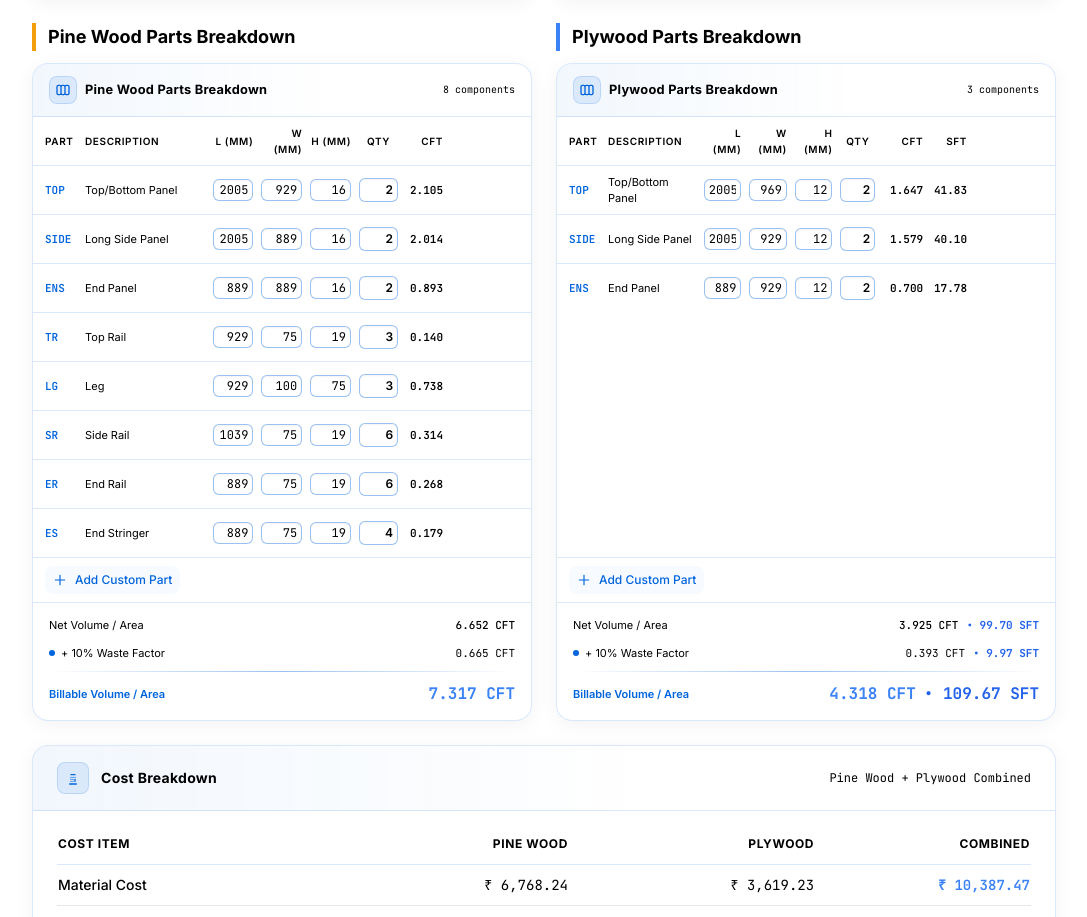
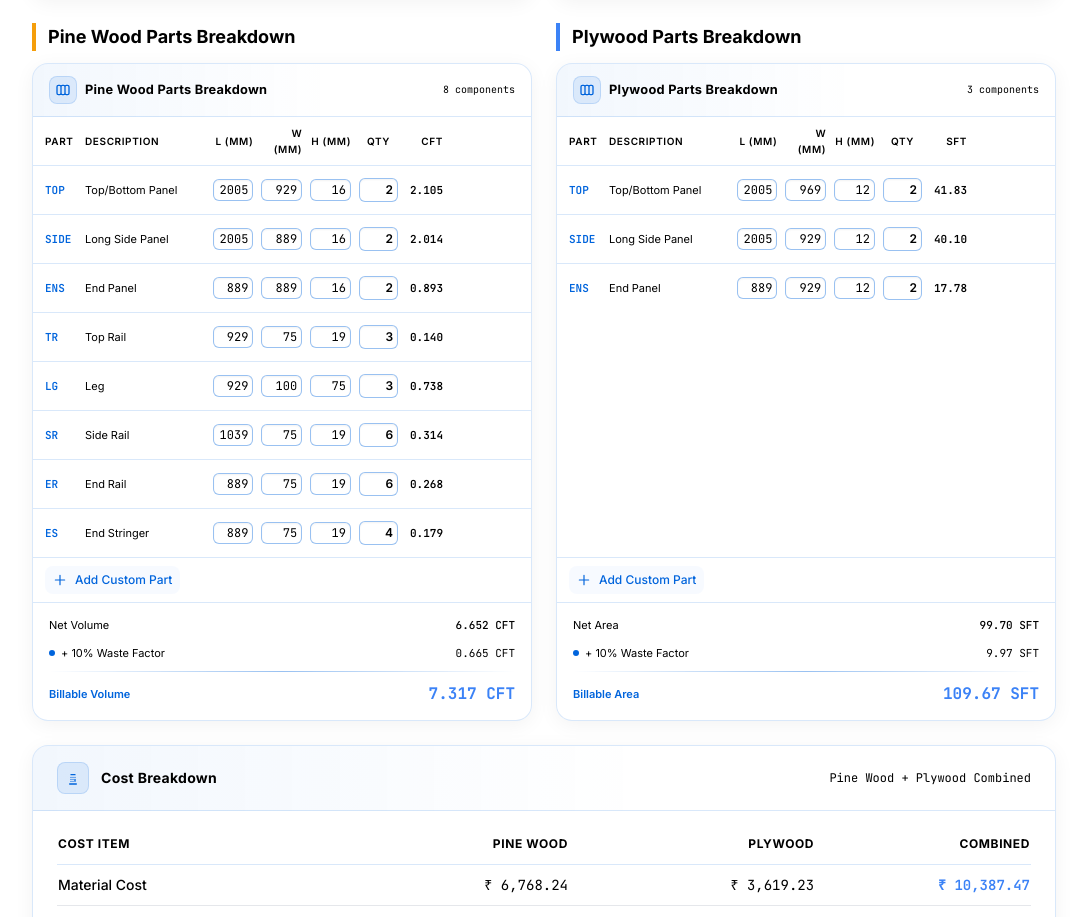
Before and after one commit to rajeshkanna-s/wood-box-cost-calculator, a React (Vite) app: page / in a window 1280 px wide. Shown: the part 1796-2713 px from the top of the page, without its empty margins (96-1183 px from the left). Built offline with nearby package versions, Linux system fonts and the light colour scheme.

Commit message:
Show SFT only for plywood and CFT only for wood in parts breakdown

```diff
--- a/src/components/BoxCalculator/PartsTable.jsx
+++ b/src/components/BoxCalculator/PartsTable.jsx
@@ -49,13 +49,12 @@ export default function PartsTable({ parts, result, rates, onUpdatePart, onAddPa
             <thead>
               <tr>
                 <th style={thStyle(true, false, { width: '10%' })}>Part</th>
-                <th style={thStyle(false, false, { width: isPlywood ? '22%' : '30%' })}>Description</th>
+                <th style={thStyle(false, false, { width: '30%' })}>Description</th>
                 <th style={thStyle(false, false, { width: '11%' })}>L (mm)</th>
                 <th style={thStyle(false, false, { width: '11%' })}>W (mm)</th>
                 <th style={thStyle(false, false, { width: '11%' })}>H (mm)</th>
                 <th style={thStyle(false, false, { width: '11%', textAlign: 'center' })}>Qty</th>
-                <th style={thStyle(false, !isPlywood, { width: '11%', textAlign: 'right' })}>{isPlywood ? 'CFT' : (rates?.rateUnit || 'CFT')}</th>
-                {isPlywood && <th style={thStyle(false, true, { width: '11%', textAlign: 'right' })}>SFT</th>}
+                <th style={thStyle(false, true, { width: '11%', textAlign: 'right' })}>{isPlywood ? 'SFT' : (rates?.rateUnit || 'CFT')}</th>
                 <th style={compact ? { width: '40px', padding: '0.5rem 0.25rem' } : { width: '60px' }}></th>
               </tr>
             </thead>
@@ -122,23 +121,18 @@ export default function PartsTable({ parts, result, rates, onUpdatePart, onAddPa
                       type="number"
                       className={`table-input w-full text-center inline-flex items-center justify-center text-xs font-semibold`}
                       style={{
-                        height: compact ? '1.5rem' : '1.75rem',
-                        padding: compact ? '0.125rem 0.25rem' : undefined,
-                        color: 'var(--text-main)',
+                       height: compact ? '1.5rem' : '1.75rem',
+                       padding: compact ? '0.125rem 0.25rem' : undefined,
+                       color: 'var(--text-main)',
                       }}
                       value={p.qty === 0 ? '' : p.qty}
                       onChange={(e) => onUpdatePart(i, 'qty', e.target.value)}
                       disabled={p.isExcluded}
                     />
                   </td>
-                  <td style={tdStyle(false, !isPlywood, { color: 'var(--text-main)', textAlign: 'right' })} className="font-mono font-semibold">
-                    {formatCFT(p.cft)}
+                  <td style={tdStyle(false, true, { color: 'var(--text-main)', textAlign: 'right' })} className="font-mono font-semibold">
+                    {isPlywood ? Number(p.sft || 0).toFixed(compact ? 2 : 3) : formatCFT(p.cft)}
                   </td>
-                  {isPlywood && (
-                    <td style={tdStyle(false, true, { color: 'var(--text-main)', textAlign: 'right' })} className="font-mono font-semibold text-blue-600 dark:text-blue-400">
-                      {Number(p.sft || 0).toFixed(compact ? 2 : 3)}
-                    </td>
-                  )}
                   <td style={{ paddingRight: compact ? '0.5rem' : '1rem', width: compact ? '40px' : '60px' }}>
                     <div className="flex items-center gap-1 opacity-0 group-hover:opacity-100 transition-opacity">
                       {onToggleExclusion && (
@@ -196,14 +190,9 @@ export default function PartsTable({ parts, result, rates, onUpdatePart, onAddPa
           {safeWastePct !== null && safeWastePct !== undefined && safeWastePct > 0 ? (
             <>
               <div className="flex justify-between items-center text-sm" style={{ fontSize: compact ? '11px' : undefined }}>
-                <span style={{ color: 'var(--text-light)' }}>Net Volume / Area</span>
+                <span style={{ color: 'var(--text-light)' }}>{isPlywood ? 'Net Area' : 'Net Volume'}</span>
                 <span className="font-mono font-medium" style={{ color: 'var(--text-main)' }}>
-                  {formatCFT(result.totalCFT)} CFT
-                  {isPlywood && (
-                    <span className="text-blue-600 dark:text-blue-400 font-bold ml-2">
-                      • {Number(result.totalSFT || 0).toFixed(compact ? 2 : 3)} SFT
-                    </span>
-                  )}
+                  {isPlywood ? `${Number(result.totalSFT || 0).toFixed(compact ? 2 : 3)} SFT` : `${formatCFT(result.totalCFT)} CFT`}
                 </span>
               </div>
               <div className="flex justify-between items-center text-sm" style={{ fontSize: compact ? '11px' : undefined }}>
@@ -212,41 +201,26 @@ export default function PartsTable({ parts, result, rates, onUpdatePart, onAddPa
                   + {safeWastePct}% Waste Factor
                 </span>
                 <span className="font-mono" style={{ color: 'var(--text-muted)' }}>
-                  {formatCFT(result.vestCFT)} CFT
-                  {isPlywood && (
-                    <span className="text-blue-600 dark:text-blue-400 font-bold ml-2">
-                      • {Number(result.vestSFT || 0).toFixed(compact ? 2 : 3)} SFT
-                    </span>
-                  )}
+                  {isPlywood ? `${Number(result.vestSFT || 0).toFixed(compact ? 2 : 3)} SFT` : `${formatCFT(result.vestCFT)} CFT`}
                 </span>
               </div>
               <div className="glow-line my-2" />
               <div className="flex justify-between items-center">
                 <span className="text-sm font-semibold" style={{ color: 'var(--accent-wood)', fontSize: compact ? '11px' : undefined }}>
-                  Billable Volume / Area
+                  {isPlywood ? 'Billable Area' : 'Billable Volume'}
                 </span>
                 <span className="font-mono text-lg font-bold" style={{ color: 'var(--accent-wood-light)', fontSize: compact ? '1rem' : undefined }}>
-                  {formatCFT(result.billable)} CFT
-                  {isPlywood && (
-                    <span className="text-blue-600 dark:text-blue-400 font-extrabold ml-2">
-                      • {Number(result.billableSFT || 0).toFixed(compact ? 2 : 3)} SFT
-                    </span>
-                  )}
+                  {isPlywood ? `${Number(result.billableSFT || 0).toFixed(compact ? 2 : 3)} SFT` : `${formatCFT(result.billable)} CFT`}
                 </span>
               </div>
             </>
           ) : (
             <div className="flex justify-between items-center">
               <span className="text-sm font-semibold" style={{ color: 'var(--accent-wood)', fontSize: compact ? '11px' : undefined }}>
-                Total Volume / Area
+                {isPlywood ? 'Total Area' : 'Total Volume'}
               </span>
               <span className="font-mono text-lg font-bold" style={{ color: 'var(--accent-wood-light)', fontSize: compact ? '1rem' : undefined }}>
-                {formatCFT(result.totalCFT)} CFT
-                {isPlywood && (
-                  <span className="text-blue-600 dark:text-blue-400 font-extrabold ml-2">
-                    • {Number(result.totalSFT || 0).toFixed(compact ? 2 : 3)} SFT
-                  </span>
-                )}
+                {isPlywood ? `${Number(result.totalSFT || 0).toFixed(compact ? 2 : 3)} SFT` : `${formatCFT(result.totalCFT)} CFT`}
               </span>
             </div>
           )}
```
